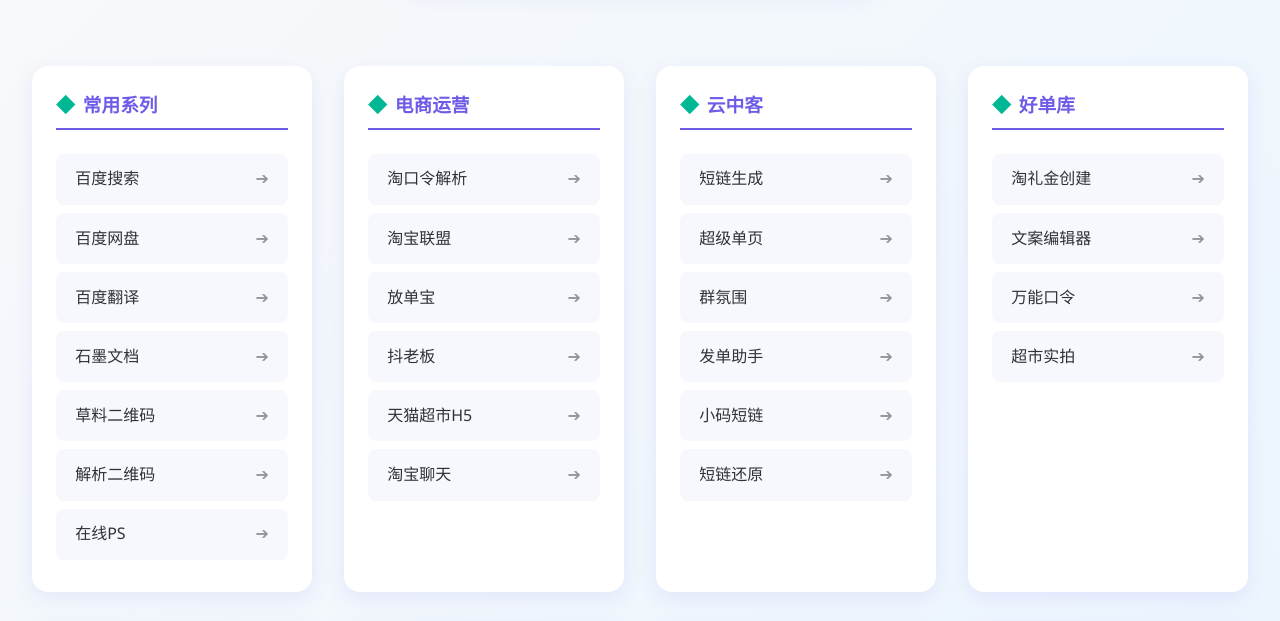
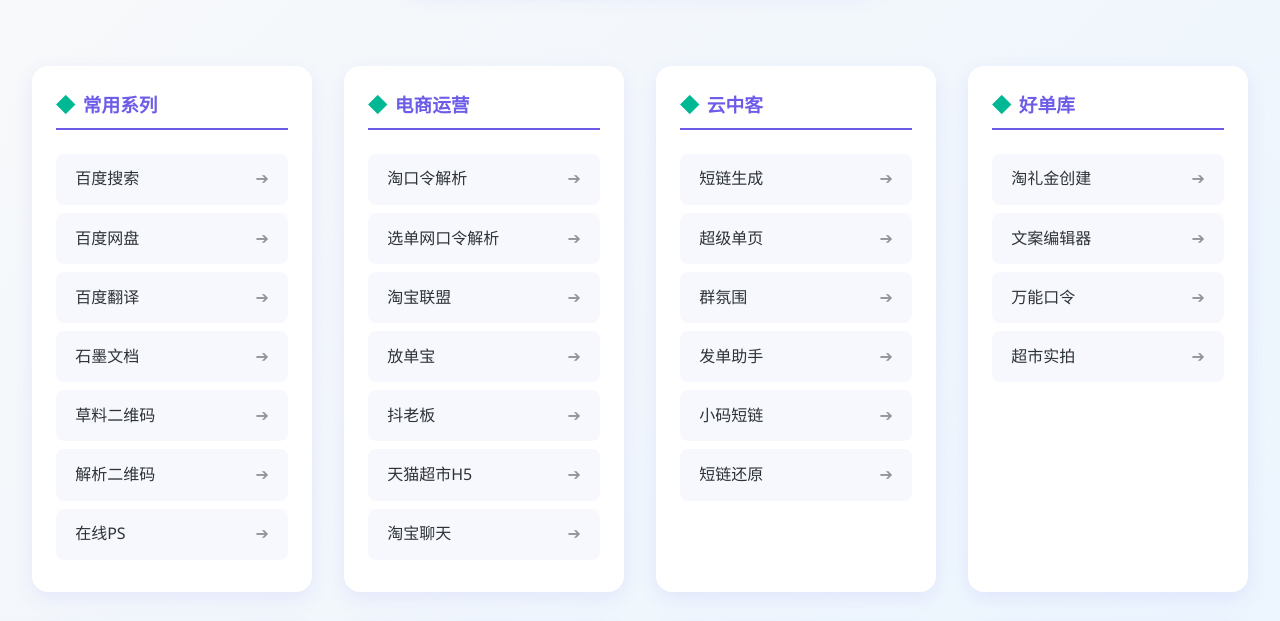
Before and after one commit to 343353163/daohang, a plain HTML site: page index.html in a window 1280 px wide. Shown: the part 148-769 px from the top of the page. Drawn offline with Linux system fonts and the light colour scheme.

Commit message:
Update index.html

```diff
--- a/index.html
+++ b/index.html
@@ -119,6 +119,7 @@
         <div class="category-card">
             <h3 class="category-title">电商运营</h3>
             <a class="nav-link" href="https://www.taokouling.com/" target="_blank">淘口令解析</a>
+	    <a class="nav-link" href="https://www.xuandan.com/tools.html" target="_blank">选单网口令解析</a>
             <a class="nav-link" href="https://pub.alimama.com/" target="_blank">淘宝联盟</a>
             <a class="nav-link" href="https://fuwu.alimama.com/portal/v2/pages/businessOrder/list/index.htm" target="_blank">放单宝</a>
             <a class="nav-link" href="https://www.doulaoban.com/taobao/order-manage/product-data" target="_blank">抖老板</a>
```
